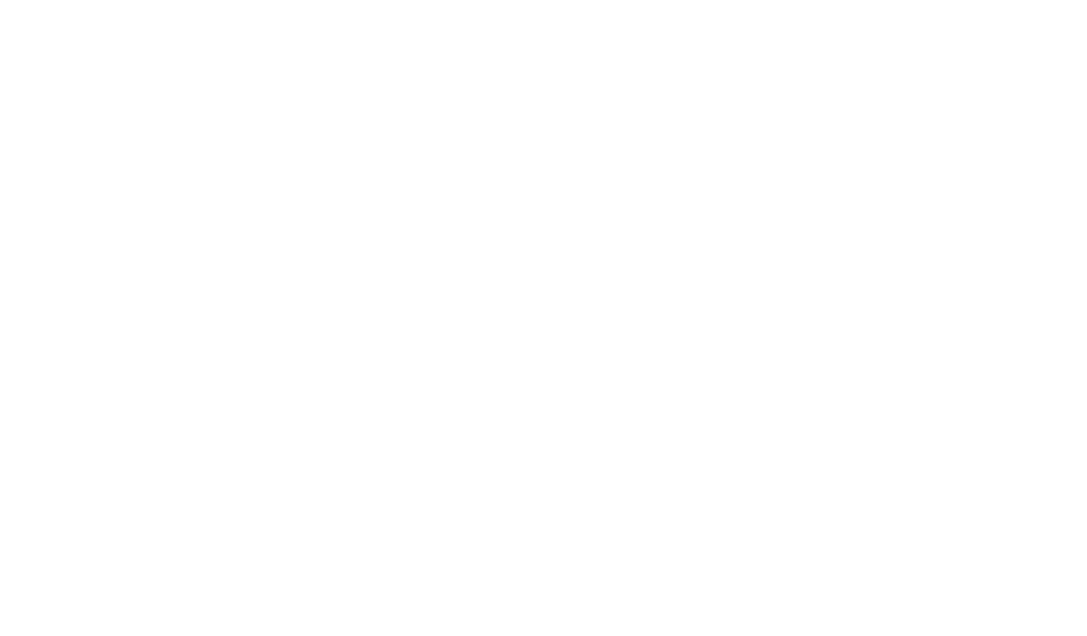
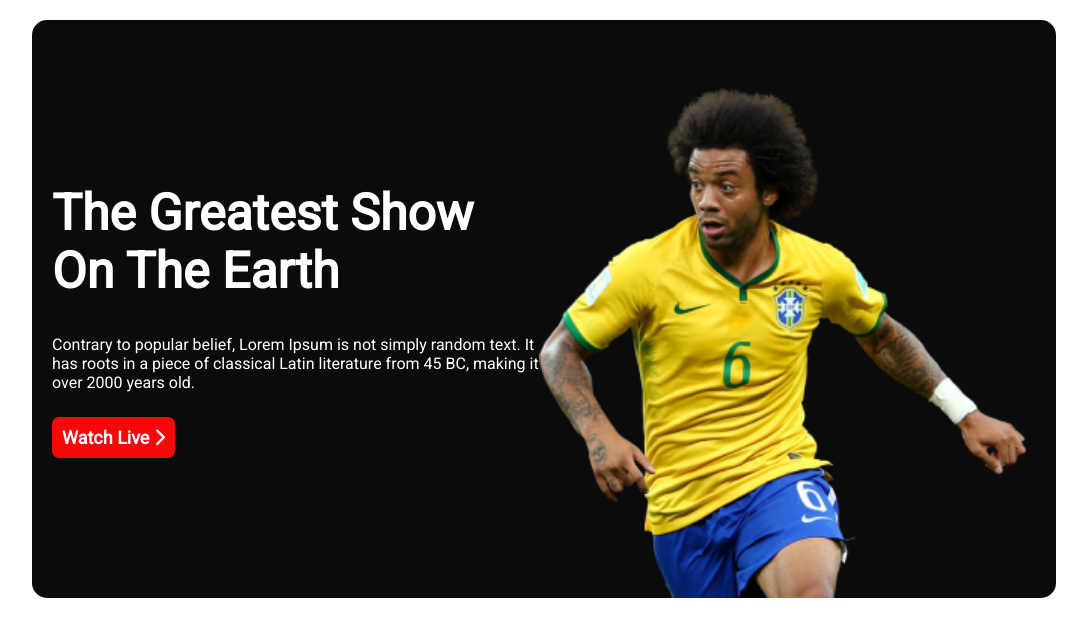
Before and after one commit to marufurs4294/world_cup_2022, a plain HTML site: page index.html in a window 1280 px wide. Shown: the whole page, without its empty margins (96-1183 px from the left). Drawn offline with Linux system fonts and the light colour scheme.

Commit message:
top banner added

```diff
--- a/index.html
+++ b/index.html
@@ -18,6 +18,24 @@
 <link rel="stylesheet" href="responsive.css">
 </head>
 <body>
+    <main>
+        <div class="container">
+            <section>
+                <div class="top-banner">
+                    <div class="banner-content">
+                        <h1>The Greatest Show <br> On The  Earth</h1>
+                        <p>Contrary to popular belief, Lorem Ipsum is not simply
 
+                            random text. It has roots in a piece of classical Latin literature
+                            from 45 BC, making it over 2000 years old.</p>
+                            <a class="btn" type="button" href="">Watch Live  <i class="fa-solid fa-chevron-right"></i> </a>
+                    </div>
+
+                        <img src="assets/Banner Image.png" alt="">
+
+                </div>
+            </section>
+        </div>
+    </main>
 </body>
 </html>
--- a/style.css
+++ b/style.css
@@ -0,0 +1,55 @@
+/* Common Css */
+*{
+    font-family: 'Roboto', sans-serif;
+    margin: 0;
+}
+h1{
+    font-size: 50px;
+    color: #fff;
+}
+p{
+    font-size: 16px;
+    color: #fff;
+}
+a{
+    text-decoration: none;
+}
+img{
+    width: 100%;
+}
+.btn{
+    color: aliceblue;
+    background-color: rgb(246, 8, 8);
+    font-size: 18px;
+    font-weight: bold;
+    padding: 10px 10px;
+    border-radius: 7px;
+    transition: .5s;
+}
+.btn:hover{
+    color: black;
+}
+main{
+    display: flex;
+    justify-content: center;
+}
+.container{
+    width: 80%;
+}
+/* Top banner */
+.top-banner{
+    display: grid;
+    grid-template-columns: repeat(2, 1fr);
+    align-items: center;
+    justify-content: center;
+    background-color: rgb(11, 11, 11);
+    margin-top: 20px;
+    padding:15px 30px 0 20px;
+    border-radius: 15px;
+}
+.banner-content p{
+    padding: 35px 0;
+}
+.top-banner img{
+    margin-top: 50px;
+}
```
